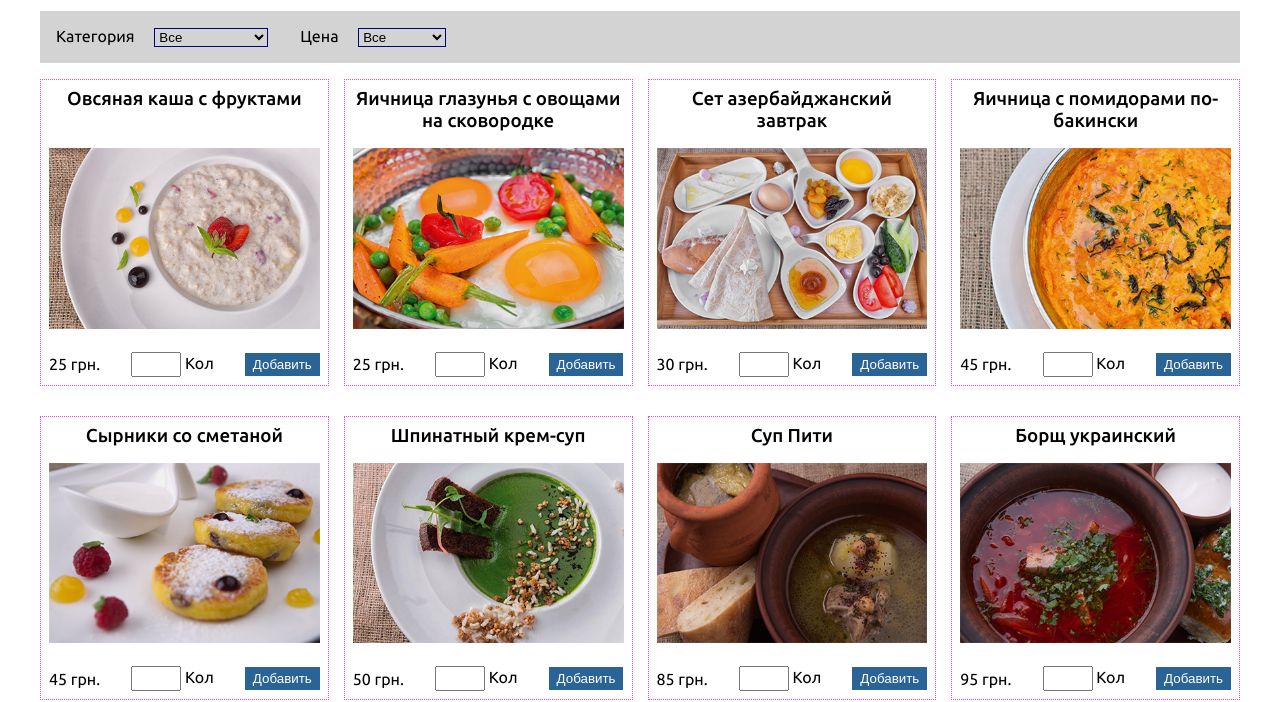
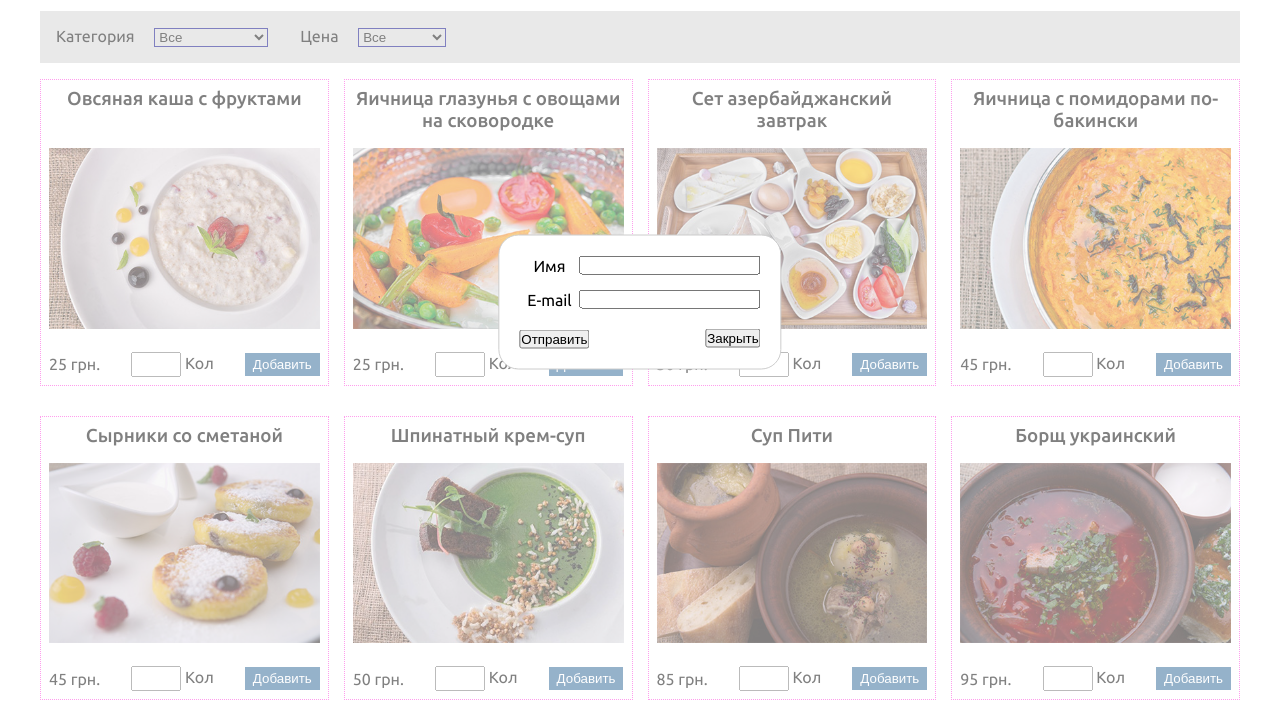
Before and after one commit to ViktorRV/beetroot_test_task, a plain HTML site: page index.html in a window 1280 px wide. Both pictures are taken after a click on the button "ОФОРМИТЬ ЗАКАЗ". Shown: the part 98-800 px from the top of the page. Drawn offline with Linux system fonts and the light colour scheme.

Commit message:
implement ordering

```diff
--- a/css/style.css
+++ b/css/style.css
@@ -200,3 +200,37 @@ h1, h2, h3 {
 .hidden {
     display: none;
 }
+
+.order-modal-overlay {
+    position: fixed;
+    top: 0;
+    bottom: 0;
+    right: 0;
+    left: 0;
+    background-color: rgba(255, 255, 255, .5);
+}
+
+.order-modal-window  {
+    position: fixed;
+    top: 50%;
+    left: 50%;
+    right: auto;
+    bottom: auto;
+    transform: translate(-50%, -50%);
+    padding: 20px;
+    background-color: white;
+    border-radius: 20px;
+    border: 1px solid #ccc;
+}
+
+.form-container {
+    display: grid;
+    grid-template-columns: 1fr 3fr;
+    row-gap: 15px;
+    place-items: center center;
+    margin-bottom: 20px;
+}
+
+.close {
+    float: right;
+}
--- a/index.html
+++ b/index.html
@@ -18,6 +18,24 @@
                 <button class="btn-check">Оформить заказ</button>
             </div>
         </div><!-- /.top-cart-info -->
+
+        <div class="order-modal-container" hidden>
+            <div class="order-modal-overlay"></div>
+            <div class="order-modal-window">
+                <form action="/" class="order-form">
+                    <div class="form-container">
+                        <label for="order-name">Имя</label>
+                        <input id="order-name" type="text">
+                        <label for="order-email">E-mail</label>
+                        <input id="order-email" type="email">
+                    </div>
+                    <div class="buttons-container">
+                        <input class="submit" type="submit" value="Отправить">
+                        <button type="button" class="close">Закрыть</button>
+                    </div>
+                </form>
+            </div>
+        </div>
 
     </div><!-- /.top-cart -->
 
--- a/js/main.js
+++ b/js/main.js
@@ -62,3 +62,39 @@ function countTotalAmount() {
   })
   return amount
 }
+
+// ordering functionality
+const form = document.querySelector(".order-form")
+const orderButton = document.querySelector(".btn-check")
+const modal = document.querySelector(".order-modal-container")
+const modalOverlay = document.querySelector(".order-modal-overlay")
+const closeButton = document.querySelector(".close")
+const nameField = document.querySelector("#order-name")
+const emailField = document.querySelector("#order-email")
+
+form.addEventListener("submit", (e) => {
+  e.preventDefault()
+  if (nameField.value.trim() == "" || emailField.value.trim() == "") {
+    alert("Пожалуйста, заполните все поля формы")
+    return
+  }
+  alert("Благодарим за покупку!")
+  nameField.value == ""
+  emailField.value == ""
+  amountText.textContent = 0
+  dishesNumberText.textContent = 0
+  document.querySelectorAll(".qty__item").forEach(item => item.value = "")
+  closeModal()
+})
+
+orderButton.onclick = openModal
+modalOverlay.onclick = closeModal
+closeButton.onclick = closeModal
+
+function openModal() {
+  modal.hidden = false
+}
+
+function closeModal() {
+  modal.hidden = true
+}
```
